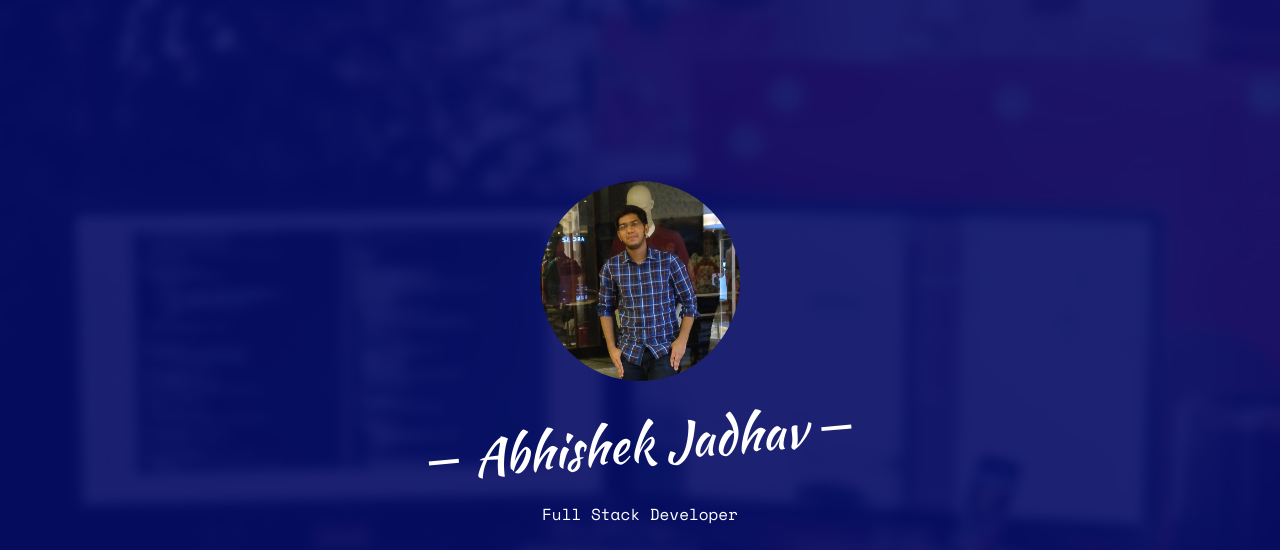
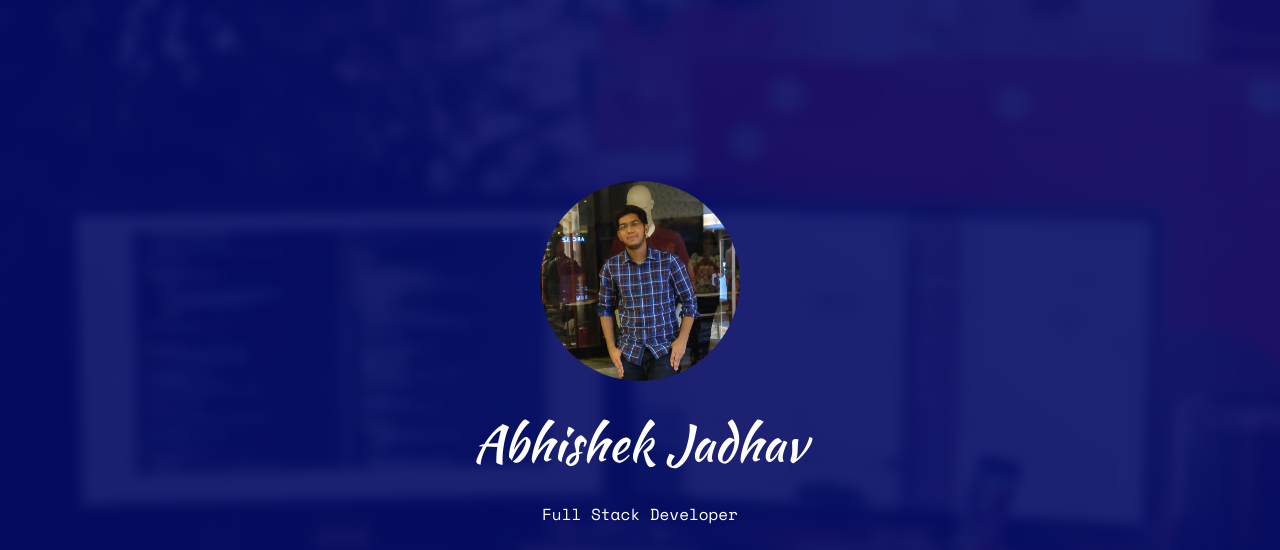
Before and after one commit to 0xAbhishekJ/0xAbhishekJ.github.io, a plain HTML site: page index.html in a window 1280 px wide. Shown: the top 550 px of the page. Drawn offline with nearby package versions, Linux system fonts and the light colour scheme; some packages are replaced by stand-ins of ours; no server answers; files whose address does not match are found by name.

Commit message:
Minor changes

```diff
--- a/index.html
+++ b/index.html
@@ -132,7 +132,7 @@
 									<span class="company">Vlift - 2018 - 2018</span>
 								</div>
 								<div class="timeline-body">
-									<p>Worked on an app that provides services like car repairing, carpentary, etc</p>
+									<p>Worked on an app that provides services like car repairing, Carpentry, etc</p>
 								</div>
 							</div>
 						</li>
@@ -180,7 +180,7 @@
 					</div>
 				</div>
 				<div class="row">
-					<div class="col-md-4 text-center">
+					<!-- <div class="col-md-4 text-center">
 						<div class="feature-left">
 							<span class="icon">
 								<i class="icon-paint-format"></i>
@@ -192,9 +192,9 @@
 								<p>Figma, PhotoShop, Adobe XD, Illustrator</p>
 							</div>
 						</div>
-					</div>
+					</div> -->
 
-					<div class="col-md-4 text-center">
+					<div class="col-md-6 text-center">
 						<div class="feature-left">
 							<span class="icon">
 								<i class="icon-html-five"></i>
@@ -208,7 +208,7 @@
 						</div>
 					</div>
 
-					<div class="col-md-4 text-center">
+					<div class="col-md-6 text-center">
 						<div class="feature-left">
 							<span class="icon">
 								<i class="icon-android"></i>
@@ -499,7 +499,7 @@
 		<div class="container">
 			<div class="row">
 				<div class="col-md-12 text-center">
-					<p>&copy; 2020 Abhishek Jadhav.</p>
+					<p style="color: white;">&copy; 2020 Abhishek Jadhav.</p>
 				</div>
 			</div>
 		</div>
--- a/sass/style.scss
+++ b/sass/style.scss
@@ -208,34 +208,34 @@ h1, h2, h3, h4, h5, h6, figure {
 			font-size: 50px;
 			line-height: 1.3;
 			font-weight: 300;
-			-webkit-transform: rotate(-5deg);
-			-moz-transform: rotate(-5deg);
-			-ms-transform: rotate(-5deg);
-			-o-transform: rotate(-5deg);
-			transform: rotate(-5deg);
+			// -webkit-transform: rotate(-5deg);
+			// -moz-transform: rotate(-5deg);
+			// -ms-transform: rotate(-5deg);
+			// -o-transform: rotate(-5deg);
+			// transform: rotate(-5deg);
 			span{
 				padding: 4px 15px;
 				position: relative;
-				&:before{
-					position: absolute;
-					top: 40px;
-					left: 0;
-					width: 30px;
-					height: 4px;
-					content: '';
-					background: $brand-white;
-					margin-left: -30px;
-				}
-				&:after{
-					position: absolute;
-					top: 40px;
-					right: 0;
-					width: 30px;
-					height: 4px;
-					content: '';
-					background: $brand-white;
-					margin-right: -30px;
-				}
+				// &:before{
+				// 	position: absolute;
+				// 	top: 40px;
+				// 	left: 0;
+				// 	width: 30px;
+				// 	height: 4px;
+				// 	content: '';
+				// 	background: $brand-white;
+				// 	margin-left: -30px;
+				// }
+				// &:after{
+				// 	position: absolute;
+				// 	top: 40px;
+				// 	right: 0;
+				// 	width: 30px;
+				// 	height: 4px;
+				// 	content: '';
+				// 	background: $brand-white;
+				// 	margin-right: -30px;
+				// }
 			}
 			@media screen and (max-width: $screen-sm) {
 				font-size: 34px;
```
Also changed, not shown: css/style.css, 1 other file.
